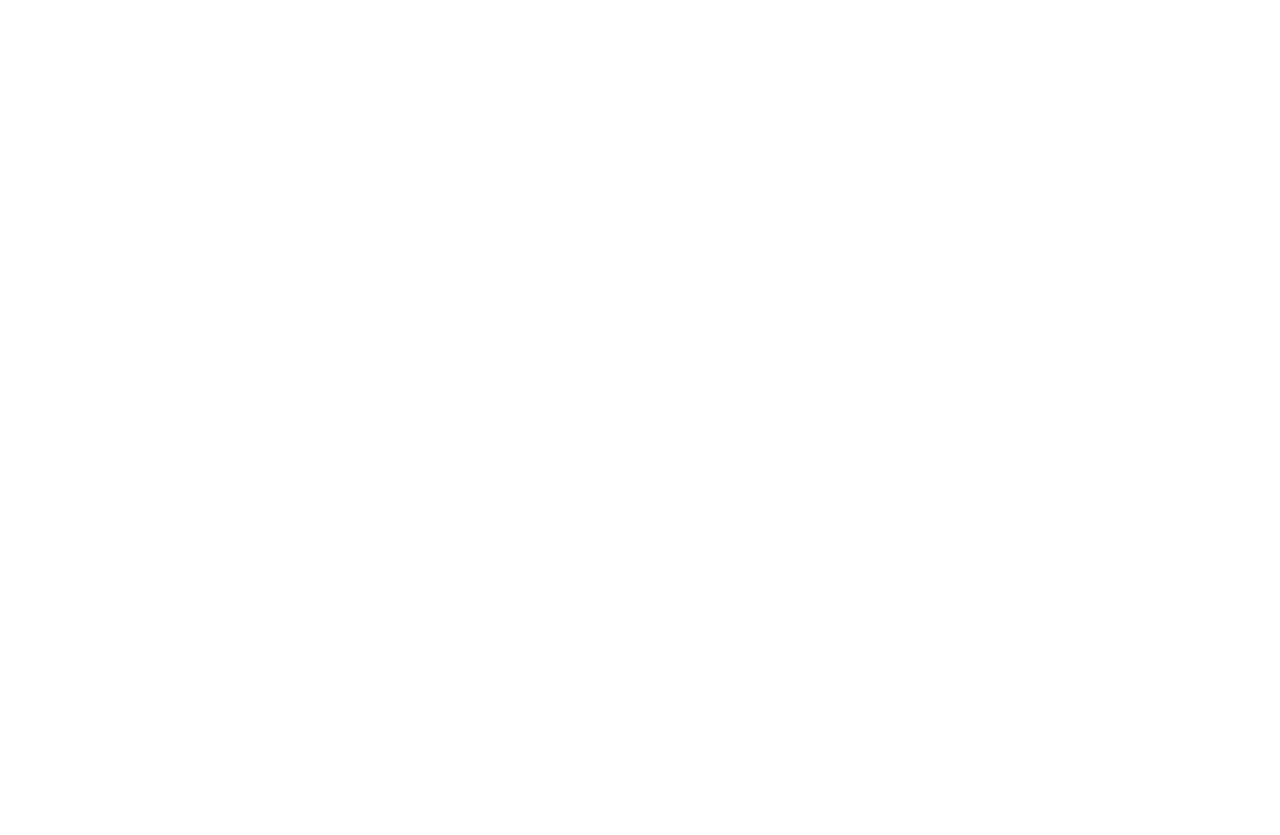
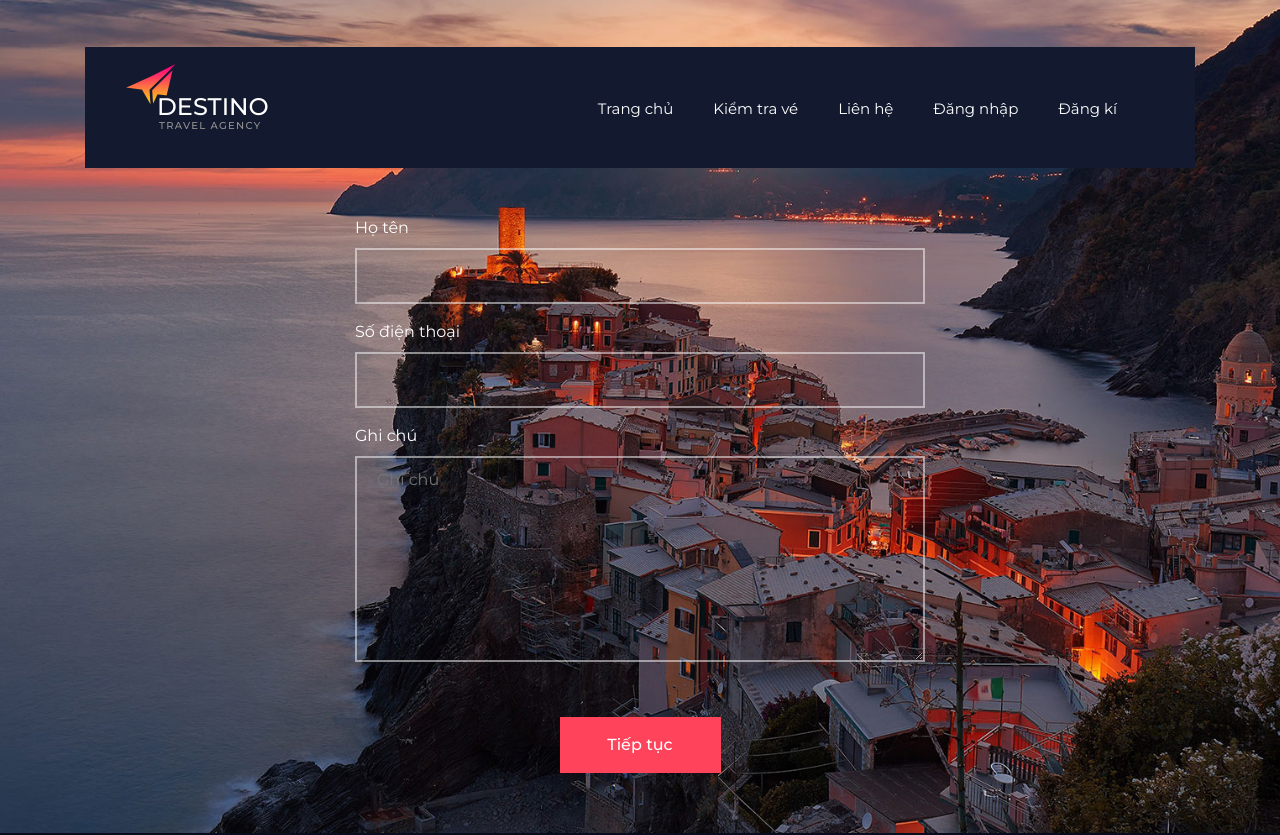
Before and after one commit to congson0710/EC-BookingBus, a React (Create React App) app in the folder client/: page /dat-ve in a window 1280 px wide. Shown: the top 835 px of the page. Before the commit the page ends 800 px from the top, so only its background shows below. Built offline with nearby package versions, Linux system fonts and the light colour scheme.

Commit message:
create dat-ve page

```diff
--- a/client/src/App.js
+++ b/client/src/App.js
@@ -5,6 +5,7 @@ import Home from './components/pages/Home';
 import LoginPage from './components/pages/Login';
 import RegisterPage from './components/pages/Register';
 import ListTicketPage from './components/pages/ListTicket';
+import BookingTicket from './components/pages/BookingTicket';
 
 import './App.scss';
 class App extends Component {
@@ -15,7 +16,8 @@ class App extends Component {
           <Route exact path="/" component={Home} />
           <Route exact path="/dang-nhap" component={LoginPage} />
           <Route exact path="/dang-ki" component={RegisterPage} />
-          <Route exact path="/danh-sach-ve-xe" component={ListTicketPage} />
+          <Route path="/danh-sach-ve-xe" component={ListTicketPage} />
+          <Route path="/dat-ve" component={BookingTicket} />
         </React.Fragment>
       </Router>
     );
--- /dev/null
+++ b/client/src/components/BookingTicketComponent.js
@@ -0,0 +1,38 @@
+import React, { Component } from 'react';
+
+class BookingTicketComponent extends Component {
+  render() {
+    return (
+      <div className="body-section">
+        <div className="container" style={{ maxWidth: '600px' }}>
+          <form>
+            <label className="mt-3 auth-form__label" htmlFor="">
+              Họ tên
+            </label>
+            <input required type="text" className="find_input" />
+            <label className="mt-3 auth-form__label" htmlFor="">
+              Số điện thoại
+            </label>
+            <input required type="text" className="find_input" />
+            <label className="mt-3 auth-form__label" htmlFor="">
+              Ghi chú
+            </label>
+            <textarea
+              className="textarea"
+              name="note"
+              id=""
+              cols="30"
+              rows="8"
+              placeholder="Ghi chú"
+            />
+            <div className="text-center">
+              <button className="mt-5 button main_button">Tiếp tục</button>
+            </div>
+          </form>
+        </div>
+      </div>
+    );
+  }
+}
+
+export default BookingTicketComponent;
--- a/client/src/components/ListTicketComponent.js
+++ b/client/src/components/ListTicketComponent.js
@@ -1,35 +1,35 @@
 import React, { Component } from 'react';
 
 class ListTicketComponent extends Component {
-  _renderListTicket() {
+  _renderListTicket(data = null) {
 
     return (
       <React.Fragment>
         <tr>
-          <td>123</td>
+          <td>Tân Hoa Châu</td>
           <td>12/12/12</td>
           <td>12/12/12</td>
-          <td>Tân Hoa Châu</td>
+          <td>Xe 40 chỗ</td>
           <td>250000</td>
           <td>
             <button className="btn btn-danger">Mua vé</button>
           </td>
         </tr>
         <tr>
-          <td>123</td>
+          <td>Tân Hoa Châu</td>
           <td>12/12/12</td>
           <td>12/12/12</td>
-          <td>Tân Hoa Châu</td>
+          <td>Xe 40 chỗ</td>
           <td>250000</td>
           <td>
             <button className="btn btn-danger">Mua vé</button>
           </td>
         </tr>
         <tr>
-          <td>123</td>
+          <td>Tân Hoa Châu</td>
           <td>12/12/12</td>
           <td>12/12/12</td>
-          <td>Tân Hoa Châu</td>
+          <td>Xe 40 chỗ</td>
           <td>250000</td>
           <td>
             <button className="btn btn-danger">Mua vé</button>
@@ -46,10 +46,10 @@ class ListTicketComponent extends Component {
             <h1 className="text-white text-center mb-5">Danh sách vé ngày 11/11/2019</h1>
             <table className="table table-custom">
               <tr>
-                <th>Mã vé</th>
-                <th>Ngày đi</th>
-                <th>Ngày đến</th>
                 <th>Nhà xe</th>
+                <th>Thời gian đi</th>
+                <th>Thời gian đến</th>
+                <th>Loại xe</th>
                 <th>Giá vé</th>
                 <th></th>
               </tr>
--- /dev/null
+++ b/client/src/components/pages/BookingTicket.js
@@ -0,0 +1,19 @@
+import React, { Component } from 'react';
+
+import Menu from '../Menu';
+import Footer from '../Footer';
+import BookingTicketComponent from '../BookingTicketComponent';
+
+class BookingTicket extends Component {
+  render() {
+    return (
+      <React.Fragment>
+        <Menu />
+        <BookingTicketComponent />
+        <Footer />
+      </React.Fragment>
+    );
+  }
+}
+
+export default BookingTicket;
--- a/client/src/scss/_theme.scss
+++ b/client/src/scss/_theme.scss
@@ -801,6 +801,20 @@ section {
   font-size: 16px;
   font-weight: 400;
   line-height: 52px;
+  color: #ffffff;
+  border: solid 2px rgba(255, 255, 255, 0.5);
+  background: transparent;
+}
+.textarea {
+  width: 100%;
+  border: none;
+  outline: none;
+  padding-top: 10px;
+  padding-left: 20px;
+  padding-right: 20px;
+  font-size: 16px;
+  font-weight: 400;
+  line-height: 24px;
   color: #ffffff;
   border: solid 2px rgba(255, 255, 255, 0.5);
   background: transparent;
```
